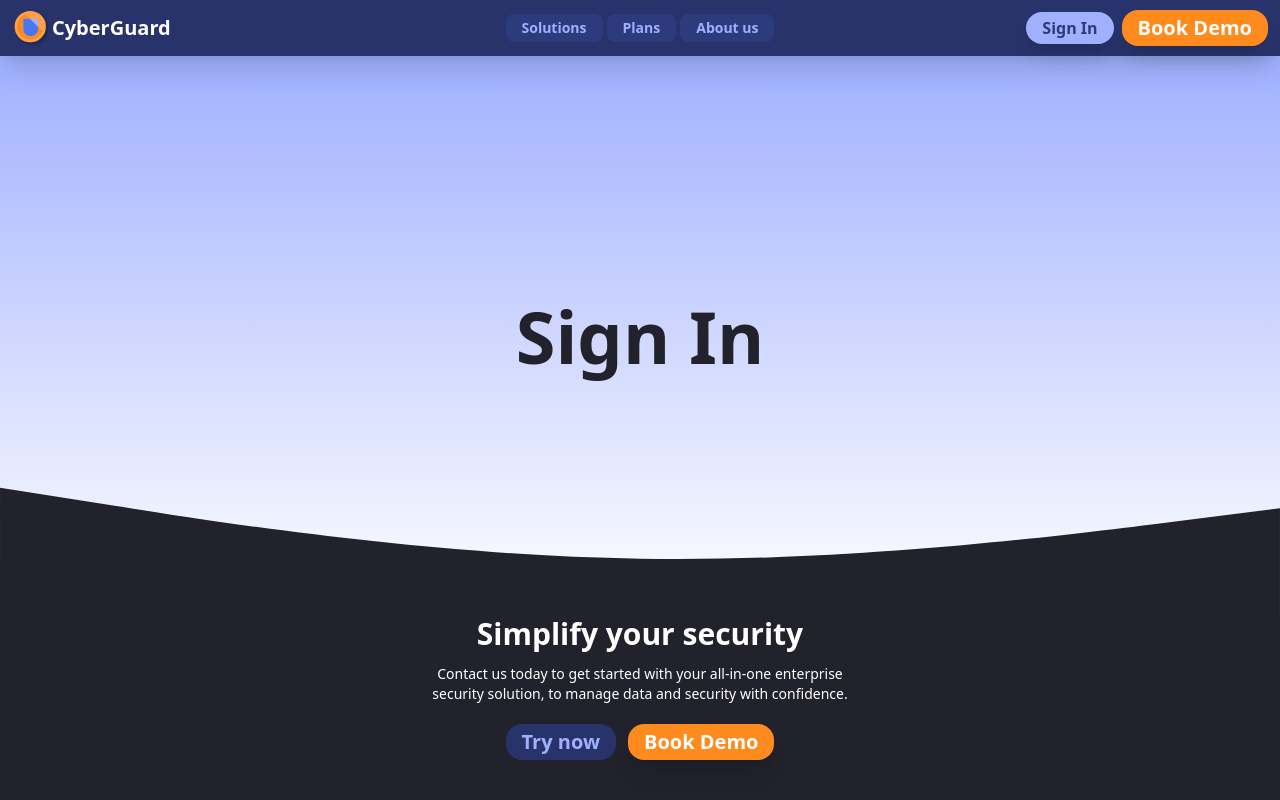
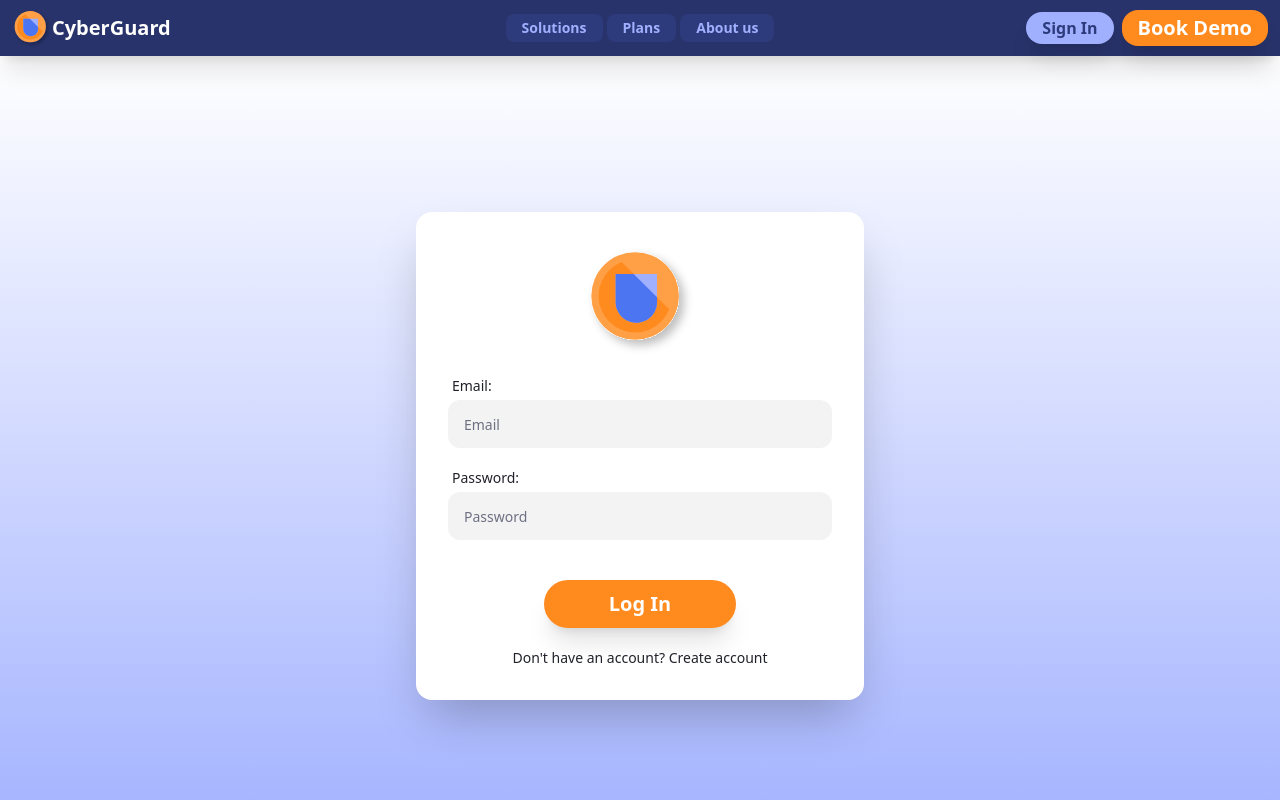
Before and after one commit to proctorinc/CyberGuard, an Angular app: page /signin in a window 1280 px wide. Shown: the top 800 px of the page. Built offline with nearby package versions, Linux system fonts and the light colour scheme.

Commit message:
Updated sign in page

```diff
--- a/src/app/pages/auth/sign-in/sign-in.component.html
+++ b/src/app/pages/auth/sign-in/sign-in.component.html
@@ -1,11 +1,42 @@
 <div
-  class="relative flex items-center justify-center flex-col gap-5 sm:gap-10 w-full bg-gradient-to-b from-secondary-100 to-white h-[70vh] text-center"
+  class="relative flex items-center flex-col gap-5 w-full text-center bg-secondary-100 pb-28"
 >
-  <div class="flex flex-col px-3 gap-3">
-    <h1 class="text-7xl font-extrabold">Sign In</h1>
+  <div
+    class="flex gap-10 items-center justify-center h-screen bg-gradient-to-b from-white to-secondary-100 py-20 w-full p-5"
+  >
+    <form
+      class="flex flex-col items-center p-8 gap-5 bg-white shadow-2xl rounded-2xl text-sm text-left w-full max-w-md"
+    >
+      <img class="w-28 h-28" src="/assets/logo.svg" alt="Logo" />
+      <div class="flex flex-col gap-1 w-full">
+        <label for="email" class="px-1">Email:</label>
+        <input
+          id="email"
+          placeholder="Email"
+          class="rounded-xl px-4 bg-gray-100 w-full h-12 placeholder-gray-400"
+        />
+      </div>
+      <div class="flex flex-col gap-1 w-full">
+        <label for="password" class="px-1">Password:</label>
+        <input
+          id="password"
+          placeholder="Password"
+          class="rounded-xl px-4 bg-gray-100 w-full h-12 placeholder-gray-400"
+        />
+      </div>
+      <button
+        type="submit"
+        class="bg-primary-800 shadow-xl w-48 h-12 justify-center items-center rounded-full px-4 py-1 text-white font-extrabold text-xl mt-5"
+      >
+        Log In
+      </button>
+      <a routerLink="/signup" class="text-sm"
+        >Don't have an account? Create account</a
+      >
+    </form>
   </div>
   <img
-    class="absolute bottom-0 w-full -mb-[10vw] bg-transparent"
+    class="absolute bottom-0 w-full -mb-[10vw]"
     src="/assets/wave-transition-black.svg"
     alt="wave-transition"
   />
```
